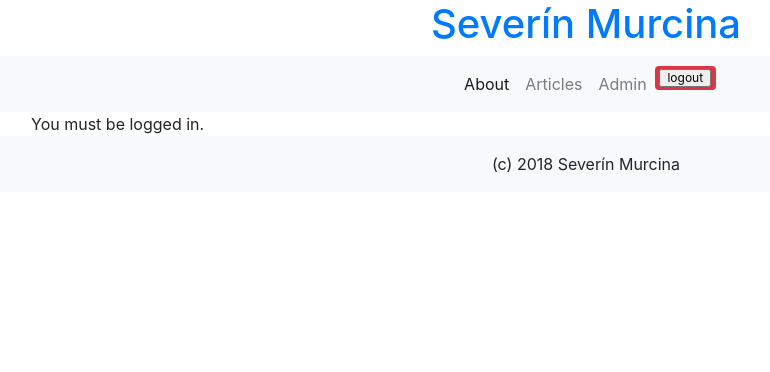
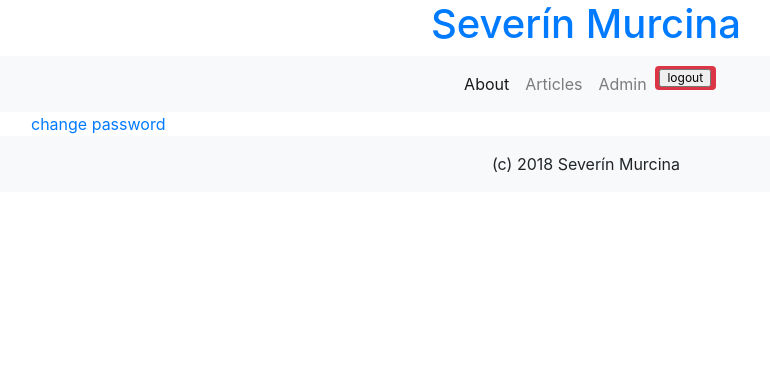
Before and after one commit to JammerKelt/Flask_project, a Flask app: page /admin/ in a window 1280 px wide. Shown: the top 372 px of the page, without its empty margins (54-824 px from the left). Run offline with Flask 2, Linux system fonts and the light colour scheme; the visitor is signed in with stand-in values (Sample User, id 1); some libraries are stand-ins or nearby versions.

Commit message:
Adds change administrator password

```diff
--- a/configs/default.py
+++ b/configs/default.py
@@ -1,3 +1 @@
 SECRET_KEY = b'g\xec\x11VG\x8dj\x14B\xfb\xf7m \xbe\xc4\x10u\x18\xb8\n6o{w'
-USERNAME = "admin"
-PASSWORD = "admin"
--- a/mdblog/app.py
+++ b/mdblog/app.py
@@ -15,6 +15,7 @@ from wtforms.validators import InputRequired
 
 from .models import db
 from .models import Article
+from .models import User
 
 import os
 
@@ -38,6 +39,9 @@ class ArticleForm(FlaskForm):
     title = StringField("Title", validators=[InputRequired()])
     content = TextAreaField("Content")
 
+class ChangePasswordForm(FlaskForm):
+    old_password = PasswordField("Old Password", validators=[InputRequired()])
+    new_password = PasswordField("New Password", validators=[InputRequired()])
 
 
 ## CONTROLLERS
@@ -137,8 +141,9 @@ def view_login():
 def login_user():
     login_form = LoginForm(request.form)
     if login_form.validate():
-        if login_form.username.data == flask_app.config["USERNAME"] and login_form.password.data == flask_app.config["PASSWORD"]:
-            session["logged"] = True
+        user = User.query.filter_by(username = login_form.username.data).first()
+        if user and user.check_password(login_form.password.data):
+            session["logged"] = user.username
             flash("Login succesful", "list-group-item list-group-item-success")
             return redirect(url_for("view_admin"))
         else:
@@ -148,6 +153,34 @@ def login_user():
         for error in login_form.errors:
             flash("{} is missing".format(error), "list-group-item list-group-item-danger")
         return redirect(url_for("view_login"))
+
+@flask_app.route("/changepassword/", methods=["GET"])
+def view_change_password():
+    if "logged" not in session:
+        return redirect(url_for("view_login"))
+    form = ChangePasswordForm()
+    return render_template("change_password.html", form=form)
+
+@flask_app.route("/changepassword/", methods=["POST"])
+def change_password():
+    if "logged" not in session:
+        return redirect(url_for("view_login"))
+    form = ChangePasswordForm(request.form)
+    if form.validate():
+        user = User.query.filter_by(username = session["logged"]).first()
+        if user and user.check_password(form.old_password.data):
+            user.set_password(form.new_password.data)
+            db.session.add(user)
+            db.session.commit()
+            flash("Password changed!", "list-group-item list-group-item-success")
+            return redirect(url_for("view_admin"))
+        else:
+            flash("Invalid credentials", "list-group-item list-group-item-danger")
+            return render_template("change_password.html", form=form)
+    else:
+        for error in form.errors:
+            flash("{} is missing".format(error), "list-group-item list-group-item-danger")
+        return render_template("change_password.html", form=form)
 
 @flask_app.route("/logout/", methods=["POST"])
 def logout_user():
@@ -162,3 +195,10 @@ def init_db(app):
     with app.app_context():
         db.create_all()
         print("database inicialized")
+
+        default_user = User(username="admin")
+        default_user.set_password("admin")
+
+        db.session.add(default_user)
+        db.session.commit()
+        print("default user was created")
--- a/mdblog/templates/admin.html
+++ b/mdblog/templates/admin.html
@@ -3,5 +3,5 @@
 {% block title %} Admin page {% endblock %}
 
 {% block main %}
-    You must be logged in.
+    <a href="{{ url_for("view_change_password") }}">change password</a>
 {% endblock %}
```
Also changed, not shown: mdblog/models.py (+9 -1 lines), mdblog/templates/change_password.html (added, +23 -0 lines).
